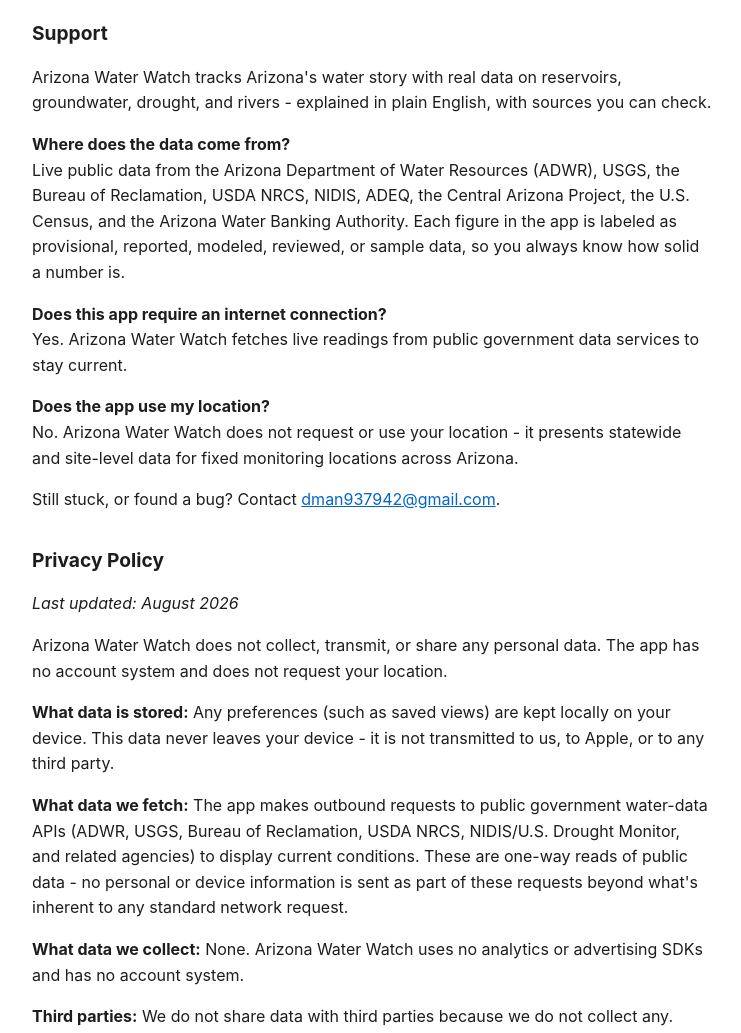
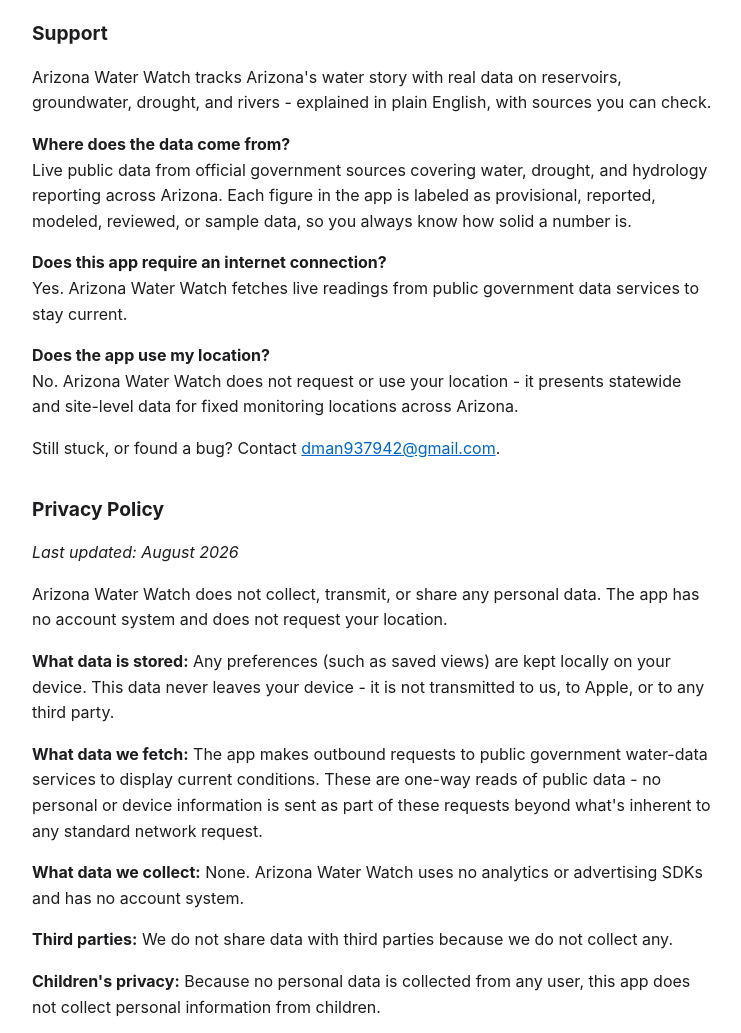
Before and after one commit to Dbalette/Grandview_Ventures, a plain HTML site: page arizona/privacy.html in a window 1280 px wide. Shown: the part 120-1153 px from the top of the page, without its empty margins (268-1009 px from the left). Drawn offline with Linux system fonts and the light colour scheme.

Commit message:
Remove named data-source agencies from privacy policy

```diff
--- a/arizona/privacy.html
+++ b/arizona/privacy.html
@@ -18,7 +18,7 @@
 <p>Arizona Water Watch tracks Arizona's water story with real data on reservoirs, groundwater, drought, and rivers - explained in plain English, with sources you can check.</p>
 
 <p><strong>Where does the data come from?</strong><br/>
-Live public data from the Arizona Department of Water Resources (ADWR), USGS, the Bureau of Reclamation, USDA NRCS, NIDIS, ADEQ, the Central Arizona Project, the U.S. Census, and the Arizona Water Banking Authority. Each figure in the app is labeled as provisional, reported, modeled, reviewed, or sample data, so you always know how solid a number is.</p>
+Live public data from official government sources covering water, drought, and hydrology reporting across Arizona. Each figure in the app is labeled as provisional, reported, modeled, reviewed, or sample data, so you always know how solid a number is.</p>
 
 <p><strong>Does this app require an internet connection?</strong><br/>
 Yes. Arizona Water Watch fetches live readings from public government data services to stay current.</p>
@@ -35,7 +35,7 @@
 
 <p><strong>What data is stored:</strong> Any preferences (such as saved views) are kept locally on your device. This data never leaves your device - it is not transmitted to us, to Apple, or to any third party.</p>
 
-<p><strong>What data we fetch:</strong> The app makes outbound requests to public government water-data APIs (ADWR, USGS, Bureau of Reclamation, USDA NRCS, NIDIS/U.S. Drought Monitor, and related agencies) to display current conditions. These are one-way reads of public data - no personal or device information is sent as part of these requests beyond what's inherent to any standard network request.</p>
+<p><strong>What data we fetch:</strong> The app makes outbound requests to public government water-data services to display current conditions. These are one-way reads of public data - no personal or device information is sent as part of these requests beyond what's inherent to any standard network request.</p>
 
 <p><strong>What data we collect:</strong> None. Arizona Water Watch uses no analytics or advertising SDKs and has no account system.</p>
 
```
